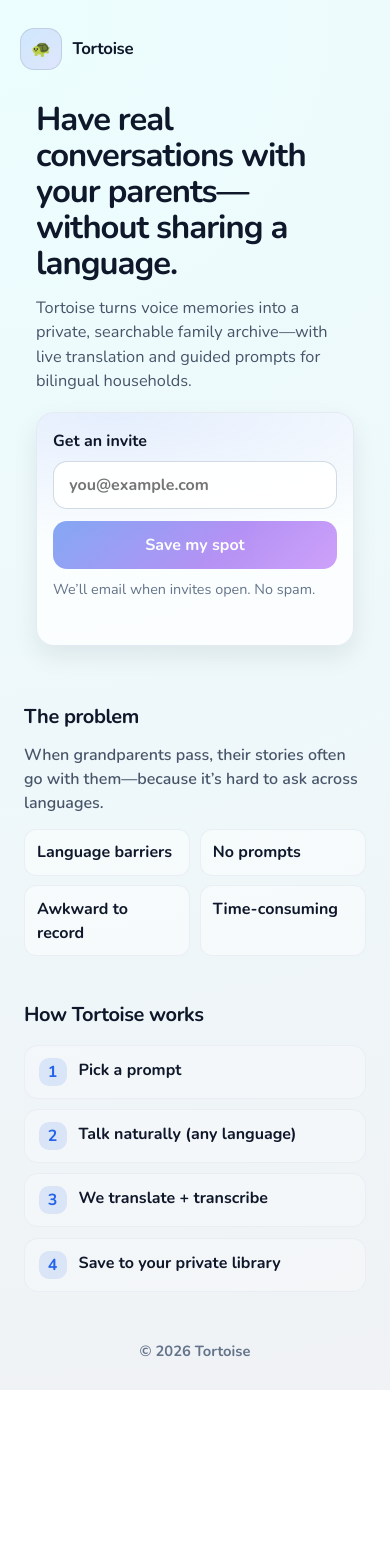
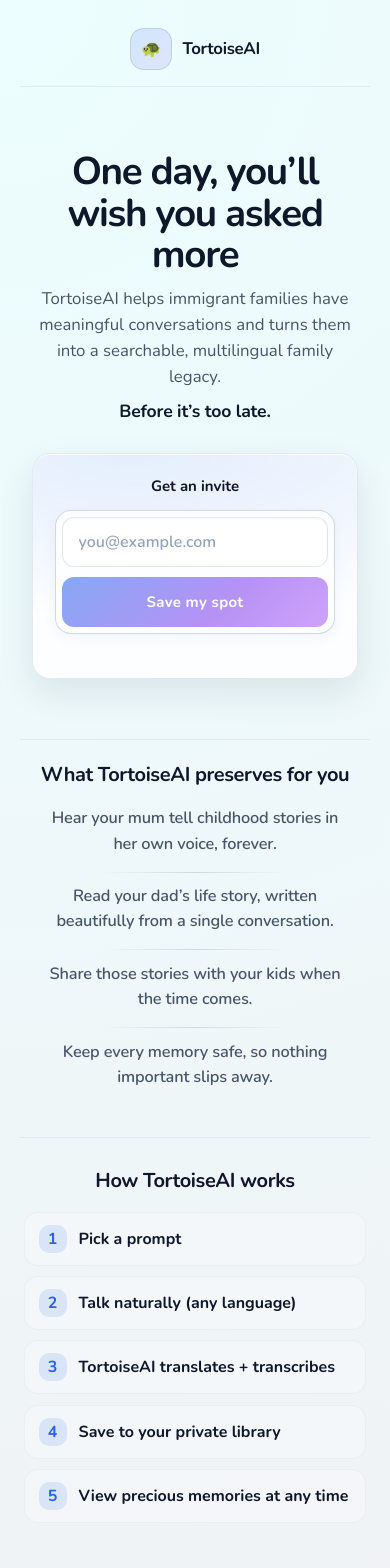
Before and after one commit to lancelancezhang/tortoise, a React (Vite) app in the folder client/: page / in a window 390 px wide. Shown: the top 1568 px of the page. Before the commit the page ends 1390 px from the top, so only its background shows below. Built offline with nearby package versions, Linux system fonts and the light colour scheme; no server answers.

Commit message:
front page

```diff
--- a/client/src/LandingWaitlist.jsx
+++ b/client/src/LandingWaitlist.jsx
@@ -24,9 +24,15 @@
     try {
       const res = await joinWaitlist({ email: trimmed, source: 'landing' });
       if (res?.already) {
-        setStatus({ state: 'success', message: "You're already on the list. We'll email you when invites open." });
+        setStatus({
+          state: 'success',
+          message: "You're already on the list. TortoiseAI will email you when invites open.",
+        });
       } else {
-        setStatus({ state: 'success', message: "You're in. We'll send your invite when we open the next cohort." });
+        setStatus({
+          state: 'success',
+          message: "You're in. TortoiseAI will send your invite when the next cohort opens.",
+        });
       }
     } catch (err) {
       setStatus({ state: 'error', message: err?.message || 'Something went wrong. Please try again.' });
@@ -38,7 +44,7 @@
       <header className="landing-header">
         <div className="landing-brand">
           <span className="landing-mark" aria-hidden>🐢</span>
-          <span className="landing-name">Tortoise</span>
+          <span className="landing-name">TortoiseAI</span>
         </div>
       </header>
 
@@ -46,18 +52,20 @@
         <section className="landing-hero" aria-labelledby="landingTitle">
           <div className="landing-hero-left">
             <h1 id="landingTitle" className="landing-title">
-              Have real conversations with your parents—without sharing a language.
+              One day, you’ll wish you asked more
             </h1>
             <p className="landing-subtitle">
-              Tortoise turns voice memories into a private, searchable family archive—with live translation and guided prompts
-              for bilingual households.
+              TortoiseAI helps immigrant families have meaningful conversations and turns them into a searchable, multilingual family
+              legacy.
             </p>
+            <p className="landing-hero-punch">Before it’s too late.</p>
 
             <div className="landing-waitlist-box">
               <form className="landing-form" onSubmit={submit}>
                 <label className="landing-label" htmlFor="waitlistEmail">
                   Get an invite
                 </label>
+                <div className="landing-field-merge">
                   <div className="landing-form-row">
                     <input
                       id="waitlistEmail"
@@ -68,15 +76,13 @@
                       placeholder="you@example.com"
                       value={email}
                       onChange={(e) => setEmail(e.target.value)}
-                    aria-describedby="waitlistHelp waitlistStatus"
+                      aria-describedby="waitlistStatus"
                     />
                     <button className="landing-cta" type="submit" disabled={!canSubmit}>
                       {status.state === 'loading' ? 'Saving…' : 'Save my spot'}
                     </button>
                   </div>
-                <p id="waitlistHelp" className="landing-help">
-                  We’ll email when invites open. No spam.
-                </p>
+                </div>
                 <p
                   id="waitlistStatus"
                   className={`landing-status ${status.state === 'success' ? 'is-success' : status.state === 'error' ? 'is-error' : ''}`}
@@ -87,50 +93,34 @@
               </form>
             </div>
           </div>
-
-          <div className="landing-hero-right" aria-hidden>
-            <div className="landing-card">
-              <div className="landing-card-kicker">From conversation → keepsake in minutes</div>
-              <div className="landing-card-title">A private, multilingual family archive</div>
-              <ul className="landing-card-list">
-                <li>Guided prompts that unlock the stories you wish you’d asked</li>
-                <li>Live translation so both sides feel understood</li>
-                <li>Automatic transcripts you can polish into a story</li>
-                <li>A private library you can search and share</li>
-              </ul>
-              <div className="landing-card-foot">
-                Optional printed book for a physical keepsake.
-              </div>
-            </div>
-          </div>
         </section>
 
-        <section className="landing-section" aria-labelledby="problemTitle">
-          <h2 id="problemTitle" className="landing-h2">The problem</h2>
-          <p className="landing-p">
-            When grandparents pass, their stories often go with them—because it’s hard to ask across languages.
-          </p>
-          <div className="landing-grid">
-            <div className="landing-chip">Language barriers</div>
-            <div className="landing-chip">No prompts</div>
-            <div className="landing-chip">Awkward to record</div>
-            <div className="landing-chip">Time-consuming</div>
-          </div>
+        <section className="landing-section landing-section--benefits" aria-labelledby="benefitsTitle">
+          <h2 id="benefitsTitle" className="landing-h2 landing-benefits-title">
+            What TortoiseAI preserves for you
+          </h2>
+          <ul className="landing-benefits">
+            <li>Hear your mum tell childhood stories in her own voice, forever.</li>
+            <li>Read your dad’s life story, written beautifully from a single conversation.</li>
+            <li>Share those stories with your kids when the time comes.</li>
+            <li>Keep every memory safe, so nothing important slips away.</li>
+          </ul>
         </section>
 
         <section className="landing-section" aria-labelledby="howTitle">
-          <h2 id="howTitle" className="landing-h2">How Tortoise works</h2>
+          <h2 id="howTitle" className="landing-h2">How TortoiseAI works</h2>
           <ol className="landing-steps">
             <li><span>1</span>Pick a prompt</li>
             <li><span>2</span>Talk naturally (any language)</li>
-            <li><span>3</span>We translate + transcribe</li>
+            <li><span>3</span>TortoiseAI translates + transcribes</li>
             <li><span>4</span>Save to your private library</li>
+            <li><span>5</span>View precious memories at any time</li>
           </ol>
         </section>
       </main>
 
       <footer className="landing-footer">
-        <span>© {new Date().getFullYear()} Tortoise</span>
+        <span>© {new Date().getFullYear()} TortoiseAI</span>
       </footer>
     </div>
   );
--- a/client/src/index.css
+++ b/client/src/index.css
@@ -48,6 +48,11 @@
   font-size: 1.375rem;
   font-weight: 600;
   color: #111827;
+  flex: 1 1 auto;
+  min-width: 0;
+}
+
+.app-header-spacer {
   flex: 1 1 auto;
   min-width: 0;
 }
@@ -1831,6 +1836,14 @@
 
 /* Landing (waitlist) */
 .landing {
+  --landing-header-zone: calc(
+    1.25rem + clamp(3.35rem, 10vmin, 4.6rem) + env(safe-area-inset-top, 0px)
+  );
+  --landing-below-fold-peek: clamp(3rem, 14dvh, 7.5rem);
+  --landing-safe-bottom: env(safe-area-inset-bottom, 0px);
+
+  display: flex;
+  flex-direction: column;
   min-height: 100vh;
   min-height: 100dvh;
   width: 100%;
@@ -1842,9 +1855,10 @@
 .landing-header {
   display: flex;
   align-items: center;
-  justify-content: space-between;
+  justify-content: center;
   gap: 1rem;
   padding: 0.5rem 0 1rem;
+  border-bottom: 1px solid rgba(226, 232, 240, 0.95);
 }
 
 .landing-brand {
@@ -1897,92 +1911,171 @@
 }
 
 .landing-main {
+  flex: 1;
   display: flex;
   flex-direction: column;
-  gap: 2.25rem;
-  padding-bottom: 1.5rem;
+  gap: 0;
+  padding-bottom: 1.25rem;
+  min-height: 0;
 }
 
 .landing-hero {
-  display: grid;
-  grid-template-columns: 1fr;
-  gap: 1.5rem;
-  padding: 1rem;
+  flex: 1 0 auto;
+  display: flex;
+  flex-direction: column;
+  justify-content: center;
+  align-items: stretch;
+  gap: clamp(1.25rem, 3.5vw, 2rem);
+  min-height: max(
+    28rem,
+    calc(100vh - var(--landing-header-zone) - var(--landing-below-fold-peek) - var(--landing-safe-bottom))
+  );
+  min-height: max(
+    28rem,
+    calc(100svh - var(--landing-header-zone) - var(--landing-below-fold-peek) - var(--landing-safe-bottom))
+  );
+  padding: clamp(1.25rem, 4vw, 2.25rem) clamp(0.75rem, 3vw, 1.25rem) clamp(1rem, 3vw, 1.75rem);
   border-radius: 0;
   border: none;
   background: transparent;
   box-shadow: none;
+  text-align: center;
+}
+
+.landing-hero-left {
+  max-width: 40rem;
+  margin: 0 auto;
+  width: 100%;
 }
 
 .landing-title {
+  margin: 0 auto;
+  font-size: clamp(2.2rem, 5.8vw + 1rem, 3.5rem);
+  line-height: 1.08;
+  letter-spacing: -0.035em;
+  color: #0f172a;
+  max-width: min(22rem, 100%);
+}
+
+.landing-subtitle {
+  margin: clamp(0.65rem, 2vw, 1rem) auto 0;
+  font-size: clamp(1.05rem, 2.4vw, 1.22rem);
+  line-height: 1.55;
+  color: #475569;
+  max-width: min(40rem, 100%);
+}
+
+.landing-hero-punch {
+  margin: clamp(0.5rem, 1.5vw, 0.85rem) auto 0;
+  font-size: clamp(1.1rem, 2.2vw, 1.28rem);
+  font-weight: 750;
+  color: #0f172a;
+  letter-spacing: -0.01em;
+}
+
+.landing-waitlist-box {
+  margin: clamp(1.75rem, 5vw, 3.25rem) auto 0;
+  max-width: min(32rem, 100%);
+  width: 100%;
+  padding: clamp(1.35rem, 3.5vw, 1.65rem) clamp(1.35rem, 3.5vw, 1.65rem) clamp(0.75rem, 2vw, 1rem);
+  border-radius: clamp(18px, 2vw, 22px);
+  border: 1px solid rgba(226, 232, 240, 0.9);
+  background:
+    radial-gradient(900px 280px at 30% 0%, rgba(37, 99, 235, 0.11), transparent 58%),
+    rgba(255, 255, 255, 0.82);
+  box-shadow:
+    0 1px 0 rgba(255, 255, 255, 0.85) inset,
+    0 14px 36px rgba(15, 23, 42, 0.09);
+}
+
+.landing-form {
+  display: flex;
+  flex-direction: column;
+  gap: 0.75rem;
   margin: 0;
-  font-size: 2.05rem;
-  line-height: 1.1;
-  letter-spacing: -0.03em;
-  color: #0f172a;
-}
-
-.landing-subtitle {
-  margin: 0.85rem 0 0;
-  font-size: 1.02rem;
-  color: #475569;
-  max-width: 54ch;
-}
-
-.landing-waitlist-box {
-  margin-top: 1.15rem;
-  padding: 1rem;
-  border-radius: 18px;
-  border: 1px solid rgba(226, 232, 240, 0.85);
-  background:
-    radial-gradient(800px 240px at 25% 0%, rgba(37, 99, 235, 0.10), transparent 55%),
-    rgba(255, 255, 255, 0.75);
-  box-shadow: 0 10px 24px rgba(15, 23, 42, 0.08);
-}
-
-.landing-form {
-  margin-top: 0;
+  align-items: center;
+  width: 100%;
 }
 
 .landing-label {
   display: block;
   font-weight: 750;
+  font-size: clamp(0.9375rem, 2vw, 1.05rem);
   color: #0f172a;
-  margin-bottom: 0.5rem;
+  margin: 0;
+  text-align: center;
+  width: 100%;
+}
+
+.landing-field-merge {
+  width: 100%;
+  padding: 6px;
+  border-radius: 16px;
+  background: rgba(255, 255, 255, 0.72);
+  border: 1px solid rgba(203, 213, 225, 0.92);
+  box-shadow:
+    0 1px 0 rgba(255, 255, 255, 0.95) inset,
+    0 4px 14px rgba(37, 99, 235, 0.05);
+  transition: border-color 0.2s ease, box-shadow 0.2s ease;
+}
+
+.landing-field-merge:focus-within {
+  border-color: rgba(37, 99, 235, 0.45);
+  box-shadow:
+    0 1px 0 rgba(255, 255, 255, 0.95) inset,
+    0 4px 18px rgba(37, 99, 235, 0.08),
+    0 0 0 3px rgba(37, 99, 235, 0.12);
 }
 
 .landing-form-row {
   display: grid;
   grid-template-columns: 1fr;
-  gap: 0.75rem;
+  gap: 0.65rem;
+  width: 100%;
+  max-width: 100%;
 }
 
 .landing-input {
   width: 100%;
-  height: 48px;
-  border-radius: 14px;
-  border: 1px solid rgba(203, 213, 225, 0.85);
-  background: rgba(255, 255, 255, 0.92);
-  padding: 0 0.95rem;
+  height: clamp(50px, 4.5vw, 56px);
+  border-radius: 12px;
+  border: 1px solid rgba(226, 232, 240, 0.98);
+  background: #fff;
+  padding: 0 clamp(1rem, 2.5vw, 1.2rem);
   font: inherit;
   font-weight: 650;
+  font-size: clamp(1rem, 2.2vw, 1.0625rem);
   color: #0f172a;
   outline: none;
+  box-shadow: 0 1px 2px rgba(15, 23, 42, 0.04) inset;
+  transition: border-color 0.2s ease, box-shadow 0.2s ease;
+}
+
+.landing-input::placeholder {
+  color: #94a3b8;
+  font-weight: 550;
 }
 
 .landing-input:focus {
   border-color: rgba(37, 99, 235, 0.65);
-  box-shadow: 0 0 0 4px rgba(37, 99, 235, 0.15);
+  box-shadow: 0 0 0 3px rgba(37, 99, 235, 0.12);
+}
+
+.landing-field-merge .landing-input:focus {
+  border-color: rgba(226, 232, 240, 0.98);
+  box-shadow: 0 1px 2px rgba(15, 23, 42, 0.04) inset;
 }
 
 .landing-cta {
-  height: 48px;
-  padding: 0 1.6rem;
-  border-radius: 14px;
+  height: clamp(50px, 4.5vw, 56px);
+  padding: 0 clamp(1.35rem, 3vw, 1.75rem);
+  border-radius: 12px;
   border: none;
   cursor: pointer;
   font: inherit;
   font-weight: 800;
+  font-size: clamp(0.9375rem, 2.1vw, 1.0625rem);
+  letter-spacing: 0.02em;
   color: white;
   background: linear-gradient(135deg, #2563eb 0%, #7c3aed 60%, #a855f7 100%);
   box-shadow: 0 12px 22px rgba(37, 99, 235, 0.22);
@@ -2001,18 +2094,14 @@
   box-shadow: 0 16px 28px rgba(37, 99, 235, 0.26);
 }
 
-.landing-help {
-  margin: 0.6rem 0 0;
-  color: #64748b;
-  font-size: 0.9rem;
-}
-
 .landing-status {
-  margin: 0.55rem 0 0;
+  margin: 0;
   font-size: 0.92rem;
   font-weight: 650;
   min-height: 1.25rem;
   color: #64748b;
+  text-align: center;
+  width: 100%;
 }
 
 .landing-status.is-success {
@@ -2023,82 +2112,85 @@
   color: #b91c1c;
 }
 
-.landing-hero-right {
-  display: none;
-}
-
-.landing-card {
-  border-radius: 18px;
-  border: 1px solid rgba(226, 232, 240, 0.95);
-  background: rgba(255, 255, 255, 0.9);
-  padding: 1rem 1rem 0.95rem;
-}
-
-.landing-card-kicker {
-  font-size: 0.85rem;
-  font-weight: 850;
-  color: #4f46e5;
-  text-transform: uppercase;
-  letter-spacing: 0.08em;
-  margin-bottom: 0.55rem;
-}
-
-.landing-card-title {
-  margin-top: 0;
-  font-weight: 900;
-  letter-spacing: -0.02em;
-  color: #0f172a;
-  font-size: 1.1rem;
-}
-
-.landing-card-list {
-  margin: 0.85rem 0 0;
-  padding-left: 1.1rem;
-  color: #334155;
-  display: grid;
-  gap: 0.4rem;
-  font-weight: 600;
-}
-
-.landing-card-foot {
-  margin-top: 0.85rem;
-  font-size: 0.92rem;
-  color: #64748b;
-  font-weight: 650;
-}
-
 .landing-section {
-  padding: 0.25rem 0.25rem;
+  text-align: center;
+  border-top: 1px solid rgba(226, 232, 240, 0.95);
+  padding: clamp(1.35rem, 4vw, 2rem) 0.25rem clamp(1.75rem, 4vw, 2.25rem);
+}
+
+.landing-main > .landing-section ~ .landing-section {
+  padding-top: clamp(1.75rem, 4vw, 2.25rem);
+}
+
+.landing-section--benefits {
+  padding-bottom: clamp(1.9rem, 4.5vw, 2.5rem);
 }
 
 .landing-h2 {
-  margin: 0;
+  margin: 0 auto;
   font-size: 1.25rem;
   letter-spacing: -0.02em;
   color: #0f172a;
+  max-width: min(36rem, 100%);
+}
+
+.landing-benefits-title {
+  margin-bottom: clamp(0.9rem, 2.8vw, 1.4rem);
+  max-width: min(24rem, 100%);
+  font-weight: 750;
+  line-height: 1.28;
+  color: #0f172a;
 }
 
 .landing-p {
-  margin: 0.65rem 0 0;
+  margin: 0.65rem auto 0;
   color: #475569;
   font-weight: 560;
-  max-width: 70ch;
-}
-
-.landing-grid {
-  margin-top: 0.9rem;
-  display: grid;
-  grid-template-columns: 1fr 1fr;
-  gap: 0.6rem;
-}
-
-.landing-chip {
-  border: 1px solid rgba(226, 232, 240, 0.65);
-  background: rgba(255, 255, 255, 0.45);
-  border-radius: 12px;
-  padding: 0.65rem 0.75rem;
-  color: #0f172a;
-  font-weight: 750;
+  max-width: 38rem;
+}
+
+.landing-benefits {
+  list-style: none;
+  margin: 0 auto;
+  padding: 0;
+  width: 100%;
+  max-width: min(36rem, 100%);
+  display: flex;
+  flex-direction: column;
+  align-items: center;
+  gap: 0;
+  text-align: center;
+}
+
+.landing-benefits li {
+  position: relative;
+  margin: 0;
+  padding: 0.7rem 1rem 0.95rem;
+  max-width: 32rem;
+  border: none;
+  border-radius: 0;
+  background: none;
+  box-shadow: none;
+  color: #475569;
+  font-weight: 560;
+  font-size: clamp(1.02rem, 2.5vw, 1.1rem);
+  line-height: 1.58;
+  letter-spacing: -0.01em;
+}
+
+.landing-benefits li:first-child {
+  padding-top: 0.25rem;
+}
+
+.landing-benefits li:not(:last-child)::after {
+  content: "";
+  position: absolute;
+  bottom: 0;
+  left: 50%;
+  transform: translateX(-50%);
+  width: min(11.5rem, 78%);
+  height: 1px;
+  background: linear-gradient(90deg, transparent, rgba(203, 213, 225, 0.9), transparent);
 }
 
 .landing-two {
@@ -2131,24 +2223,30 @@
 }
 
 .landing-steps {
-  margin: 0.9rem 0 0;
+  margin: 1rem auto 0;
   padding: 0;
   list-style: none;
   display: grid;
+  grid-template-columns: 1fr;
   gap: 0.65rem;
+  width: 100%;
+  max-width: 26rem;
 }
 
 .landing-steps li {
   display: grid;
   grid-template-columns: 28px 1fr;
   gap: 0.75rem;
-  align-items: start;
+  align-items: center;
+  justify-items: start;
+  text-align: left;
   border: 1px solid rgba(226, 232, 240, 0.55);
   background: rgba(255, 255, 255, 0.25);
   border-radius: 14px;
   padding: 0.75rem 0.85rem;
   color: #0f172a;
   font-weight: 700;
+  width: 100%;
 }
 
 .landing-steps li span {
@@ -2202,10 +2300,13 @@
   align-items: center;
   justify-content: center;
   gap: 0.6rem;
-  padding: 1.25rem 0 0.5rem;
+  margin-top: auto;
+  padding: 1.5rem 0 0.5rem;
+  border-top: 1px solid rgba(226, 232, 240, 0.95);
   color: #64748b;
   font-weight: 650;
   font-size: 0.92rem;
+  text-align: center;
 }
 
 .landing-footer-link {
@@ -2222,30 +2323,37 @@
 }
 
 @media (min-width: 860px) {
-  .landing-hero {
-    grid-template-columns: 1.15fr 0.85fr;
-    align-items: start;
-    padding: 1.5rem;
-  }
-  .landing-hero-right {
-    display: block;
-  }
   .landing-title {
-    font-size: 2.55rem;
+    max-width: min(26rem, 100%);
+  }
+  .landing-field-merge {
+    padding: 5px;
+    border-radius: 14px;
   }
   .landing-form-row {
     grid-template-columns: 1fr auto;
     align-items: center;
+    gap: 0;
+    column-gap: 6px;
+  }
+  .landing-field-merge .landing-input {
+    height: clamp(48px, 4vw, 54px);
+    border: none;
+    background: transparent;
+    box-shadow: none;
+    border-radius: 10px;
+  }
+  .landing-field-merge .landing-input:focus {
+    box-shadow: none;
+  }
+  .landing-field-merge .landing-cta {
+    height: clamp(48px, 4vw, 54px);
+    min-height: 48px;
+    border-radius: 10px;
+    padding: 0 clamp(1.25rem, 2.5vw, 1.5rem);
+    min-width: 9.5rem;
   }
   .landing-two {
     grid-template-columns: 1fr 1fr;
   }
-  .landing-steps {
-    grid-template-columns: repeat(4, minmax(0, 1fr));
-    gap: 0.75rem;
-  }
-  .landing-steps li {
-    grid-template-columns: 28px 1fr;
-    align-items: start;
-  }
-}
+}
```
Also changed, not shown: client/src/App.jsx (+72 -125 lines), client/src/Onboarding.jsx (+15 -40 lines). Lines whose indentation alone changed are shown as unchanged.
